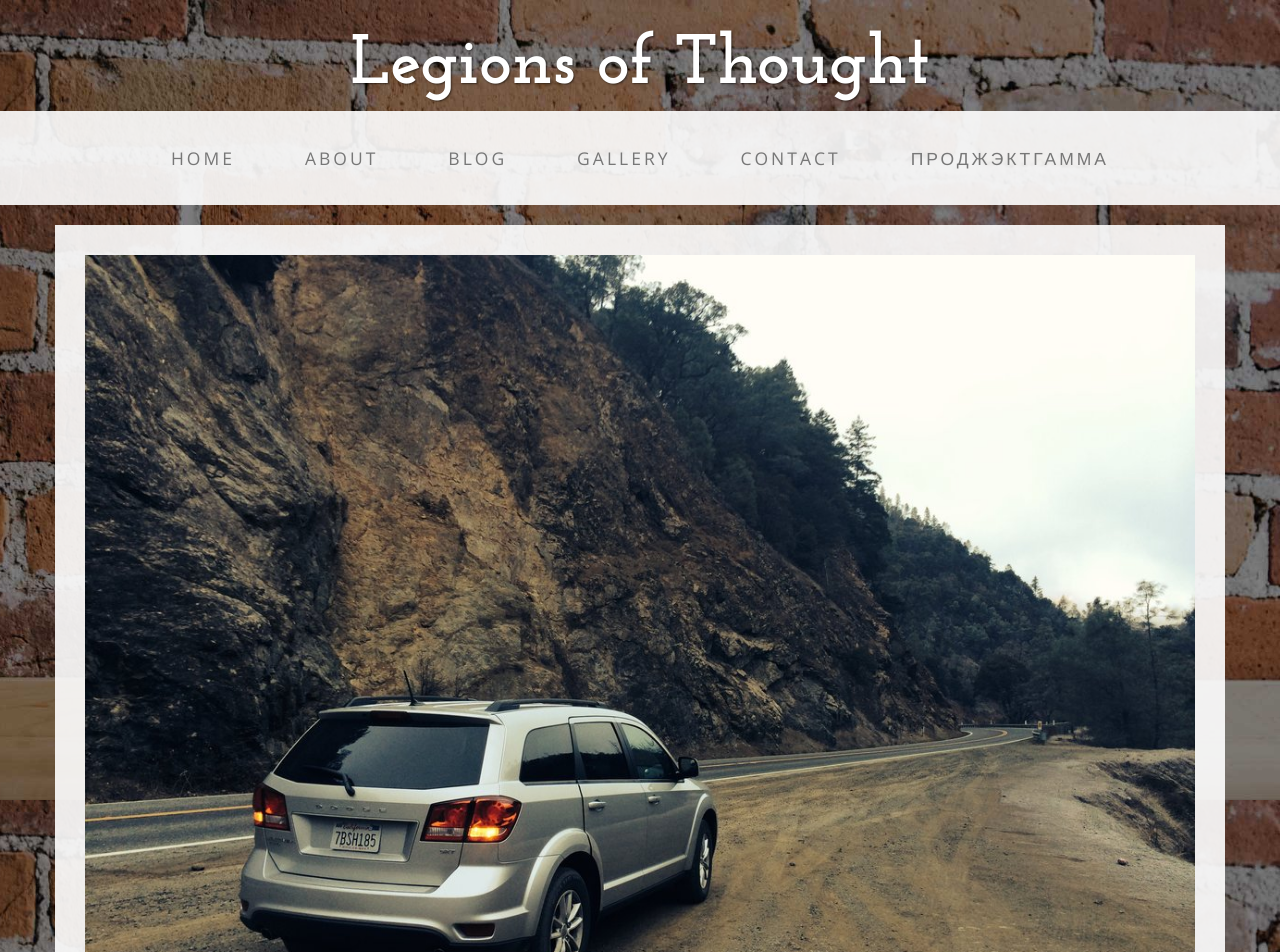
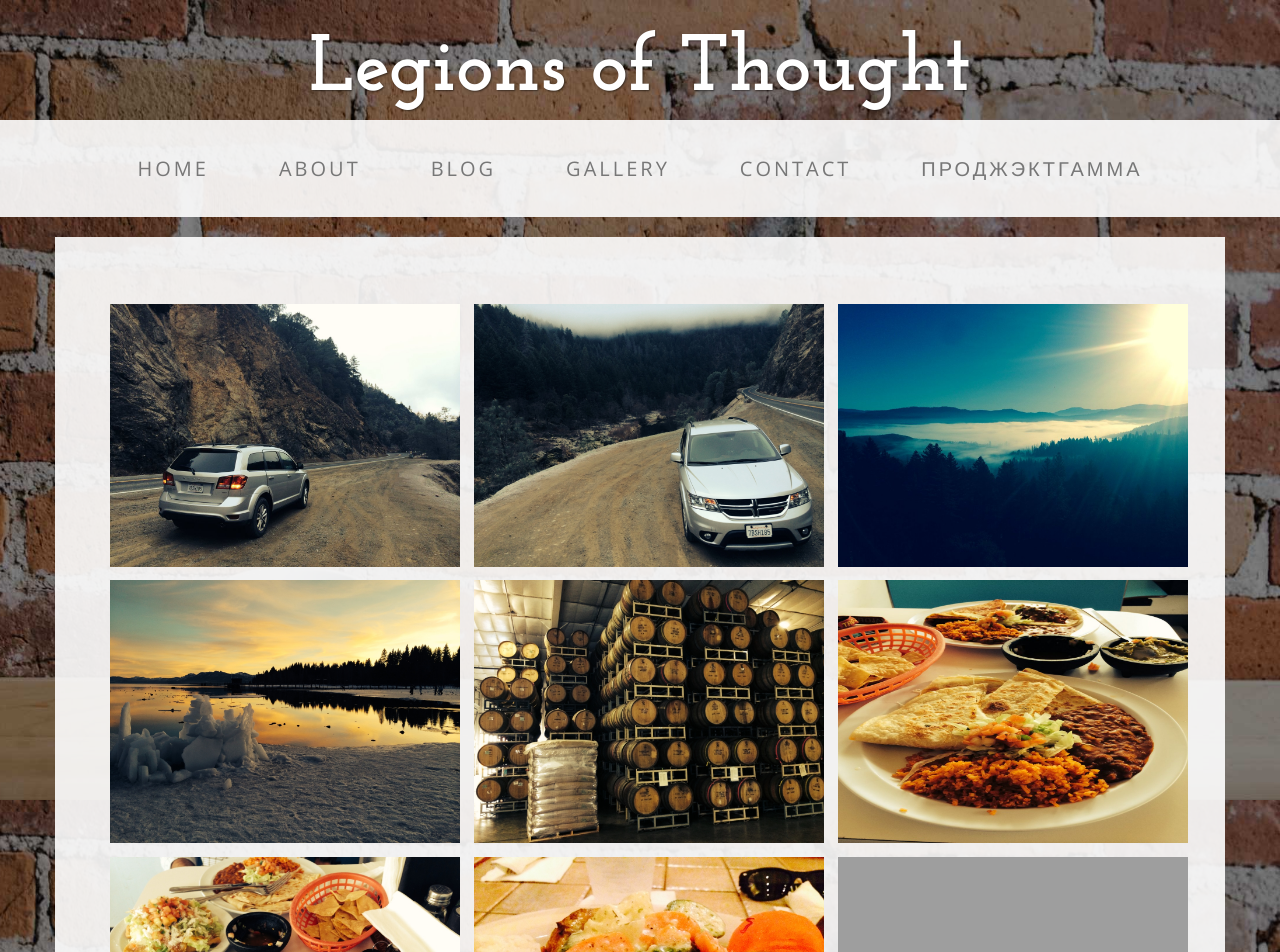
Before and after one commit to arjunrao87/LegionsOfThought, a Django app: page /gallery/ in a window 1280 px wide. Shown: the top 952 px of the page. Run offline with Django 3.2, Linux system fonts and the light colour scheme; some libraries are stand-ins or nearby versions; grey boxes are pictures that could not be loaded.

Commit message:
Adding masonry to gallery

```diff
--- a/static/css/component.css
+++ b/static/css/component.css
@@ -1,3 +1,6 @@
+*, *:after, *:before { -webkit-box-sizing: border-box; -moz-box-sizing: border-box; box-sizing: border-box; }
+body, html { font-size: 100%; padding: 0; margin: 0;}
+
 .grid {
 	max-width: 69em;
 	list-style: none;
--- a/static/css/default.css
+++ /dev/null
@@ -1,2 +0,0 @@
-*, *:after, *:before { -webkit-box-sizing: border-box; -moz-box-sizing: border-box; box-sizing: border-box; }
-body, html { font-size: 100%; padding: 0; margin: 0;}
--- a/static/css/index.css
+++ b/static/css/index.css
@@ -1,9 +1,3 @@
-/*!
- * Start Bootstrap - Business Casual Bootstrap Theme (http://startbootstrap.com)
- * Code licensed under the Apache License v2.0.
- * For details, see http://www.apache.org/licenses/LICENSE-2.0.
- */
-
 body {
     font-family: "Open Sans","Helvetica Neue",Helvetica,Arial,sans-serif;
     background: url('../img/bg1.jpg') no-repeat center center fixed;
--- a/templates/gallery.html
+++ b/templates/gallery.html
@@ -4,164 +4,181 @@
 {% block content%}
         <div class="row">
             <div class="box">
-                <div class="col-lg-12">
-                    <div class="item">
+               <div class="container">
+      <ul class="grid effect" id="grid">
+                    <li>
                         <img class="img-responsive img-full" src="{% static "img/pic1.jpg" %}" alt="">
-                    </div>
+                    </li>
                     <br>
-                    <div class="item">
+                    <li>
                         <img class="img-responsive img-full" src="{% static "img/pic2.jpg" %}" alt="">
-                    </div>
+                    </li>
                     <br>
-                    <div class="item">
+                    <li>
                         <img class="img-responsive img-full" src="{% static "img/pic3.jpg" %}" alt="">
-                    </div>
+                    </li>
                     <br>
-                    <div class="item">
+                    <li>
                         <img class="img-responsive img-full" src="{% static "img/pic4.jpg" %}" alt="">
-                    </div>
+                    </li>
                     <br>
-                    <div class="item">
+                    <li>
                         <img class="img-responsive img-full" src="{% static "img/pic5.jpg" %}" alt="">
-                    </div>
+                    </li>
                     <br>
-                    <div class="item">
+                    <li>
                         <img class="img-responsive img-full" src="{% static "img/pic6.jpg" %}" alt="">
-                    </div>
+                    </li>
                     <br>
-                    <div class="item">
+                    <li>
                         <img class="img-responsive img-full" src="{% static "img/pic7.jpg" %}" alt="">
-                    </div>
+                    </li>
                     <br>
-                    <div class="item">
+                    <li>
                         <img class="img-responsive img-full" src="{% static "img/pic8.jpg" %}" alt="">
-                    </div>
+                    </li>
                     <br>
-                    <div class="item">
+                    <li>
                         <img class="img-responsive img-full" src="{% static "img/pic9.jpg" %}" alt="">
-                    </div>
+                    </li>
                     <br>
-                    <div class="item">
+                    <li>
                         <img class="img-responsive img-full" src="{% static "img/pic10.jpg" %}" alt="">
-                    </div>
-                    <div class="item">
+                    </li>
+                    <li>
                         <img class="img-responsive img-full" src="{% static "img/pic11.jpg" %}" alt="">
-                    </div>
+                    </li>
                     <br>
-                    <div class="item">
+                    <li>
                         <img class="img-responsive img-full" src="{% static "img/pic12.jpg" %}" alt="">
-                    </div>
+                    </li>
                     <br>
-                    <div class="item">
+                    <li>
                         <img class="img-responsive img-full" src="{% static "img/pic13.jpg" %}" alt="">
-                    </div>
+                    </li>
                     <br>
-                    <div class="item">
+                    <li>
                         <img class="img-responsive img-full" src="{% static "img/pic14.jpg" %}" alt="">
-                    </div>
+                    </li>
                     <br>
-                    <div class="item">
+                    <li>
                         <img class="img-responsive img-full" src="{% static "img/pic15.jpg" %}" alt="">
-                    </div>
+                    </li>
                     <br>
-                    <div class="item">
+                    <li>
                         <img class="img-responsive img-full" src="{% static "img/pic16.jpg" %}" alt="">
-                    </div>
+                    </li>
                     <br>
-                    <div class="item">
+                    <li>
                         <img class="img-responsive img-full" src="{% static "img/pic17.jpg" %}" alt="">
-                    </div>
+                    </li>
                     <br>
-                    <div class="item">
+                    <li>
                         <img class="img-responsive img-full" src="{% static "img/pic18.jpg" %}" alt="">
-                    </div>
+                    </li>
                     <br>
-                    <div class="item">
+                    <li>
                         <img class="img-responsive img-full" src="{% static "img/pic19.jpg" %}" alt="">
-                    </div>
+                    </li>
                     <br>
-                    <div class="item">
+                    <li>
                         <img class="img-responsive img-full" src="{% static "img/pic20.jpg" %}" alt="">
-                    </div>
-                    <div class="item">
+                    </li>
+                    <li>
                         <img class="img-responsive img-full" src="{% static "img/pic21.jpg" %}" alt="">
-                    </div>
+                    </li>
                     <br>
-                    <div class="item">
+                    <li>
                         <img class="img-responsive img-full" src="{% static "img/pic22.jpg" %}" alt="">
-                    </div>
+                    </li>
                     <br>
-                    <div class="item">
+                    <li>
                         <img class="img-responsive img-full" src="{% static "img/pic23.jpg" %}" alt="">
-                    </div>
+                    </li>
                     <br>
-                    <div class="item">
+                    <li>
                         <img class="img-responsive img-full" src="{% static "img/pic24.jpg" %}" alt="">
-                    </div>
+                    </li>
                     <br>
-                    <div class="item">
+                    <li>
                         <img class="img-responsive img-full" src="{% static "img/pic25.jpg" %}" alt="">
-                    </div>
+                    </li>
                     <br>
-                    <div class="item">
+                    <li>
                         <img class="img-responsive img-full" src="{% static "img/pic26.jpg" %}" alt="">
-                    </div>
+                    </li>
                     <br>
-                    <div class="item">
+                    <li>
                         <img class="img-responsive img-full" src="{% static "img/pic27.jpg" %}" alt="">
-                    </div>
+                    </li>
                     <br>
-                    <div class="item">
+                    <li>
                         <img class="img-responsive img-full" src="{% static "img/pic28.jpg" %}" alt="">
-                    </div>
+                    </li>
                     <br>
-                    <div class="item">
+                    <li>
                         <img class="img-responsive img-full" src="{% static "img/pic29.jpg" %}" alt="">
-                    </div>
+                    </li>
                     <br>
-                    <div class="item">
+                    <li>
                         <img class="img-responsive img-full" src="{% static "img/pic30.jpg" %}" alt="">
-                    </div>
-                    <div class="item">
+                    </li>
+                    <li>
                         <img class="img-responsive img-full" src="{% static "img/pic31.jpg" %}" alt="">
-                    </div>
+                    </li>
                     <br>
-                    <div class="item">
+                    <li>
                         <img class="img-responsive img-full" src="{% static "img/pic32.jpg" %}" alt="">
-                    </div>
+                    </li>
                     <br>
-                    <div class="item">
+                    <li>
                         <img class="img-responsive img-full" src="{% static "img/pic33.jpg" %}" alt="">
-                    </div>
+                    </li>
                     <br>
-                    <div class="item">
+                    <li>
                         <img class="img-responsive img-full" src="{% static "img/pic34.jpg" %}" alt="">
-                    </div>
+                    </li>
                     <br>
-                    <div class="item">
+                    <li>
                         <img class="img-responsive img-full" src="{% static "img/pic35.jpg" %}" alt="">
-                    </div>
+                    </li>
                     <br>
-                    <div class="item">
+                    <li>
                         <img class="img-responsive img-full" src="{% static "img/pic36.jpg" %}" alt="">
-                    </div>
+                    </li>
                     <br>
-                    <div class="item">
+                    <li>
                         <img class="img-responsive img-full" src="{% static "img/pic37.jpg" %}" alt="">
-                    </div>
+                    </li>
                     <br>
-                    <div class="item">
+                    <li>
                         <img class="img-responsive img-full" src="{% static "img/pic38.jpg" %}" alt="">
-                    </div>
+                    </li>
                     <br>
-                    <div class="item">
+                    <li>
                         <img class="img-responsive img-full" src="{% static "img/pic39.jpg" %}" alt="">
-                    </div>
+                    </li>
                     <br>
-                    <div class="item">
+                    <li>
                         <img class="img-responsive img-full" src="{% static "img/pic40.jpg" %}" alt="">
-                    </div>
-                </div>
+                    </li>
+      </ul>
+    </div>
+        <script src="{% static "js/modernizr.custom.js" %}"></script>
+    <link rel="stylesheet" type="text/css" href="{% static "css/component.css" %}" />
+
+    <script src="{% static "js/masonry.pkgd.min.js" %}"></script>
+    <script src="{% static "js/imagesloaded.js" %}"></script>
+    <script src="{% static "js/classie.js"%}"></script>
+    <script src="{% static "js/AnimOnScroll.js"%}"></script>
+    <script>
+      new AnimOnScroll( document.getElementById( 'grid' ), {
+        minDuration : 0.4,
+        maxDuration : 0.6,
+        viewportFactor : 0.2
+      } );
+    </script>
+
             </div>
         </div>
 {% endblock %}
```
Also changed, not shown: templates/gamma.html (deleted, +0 -121 lines).
